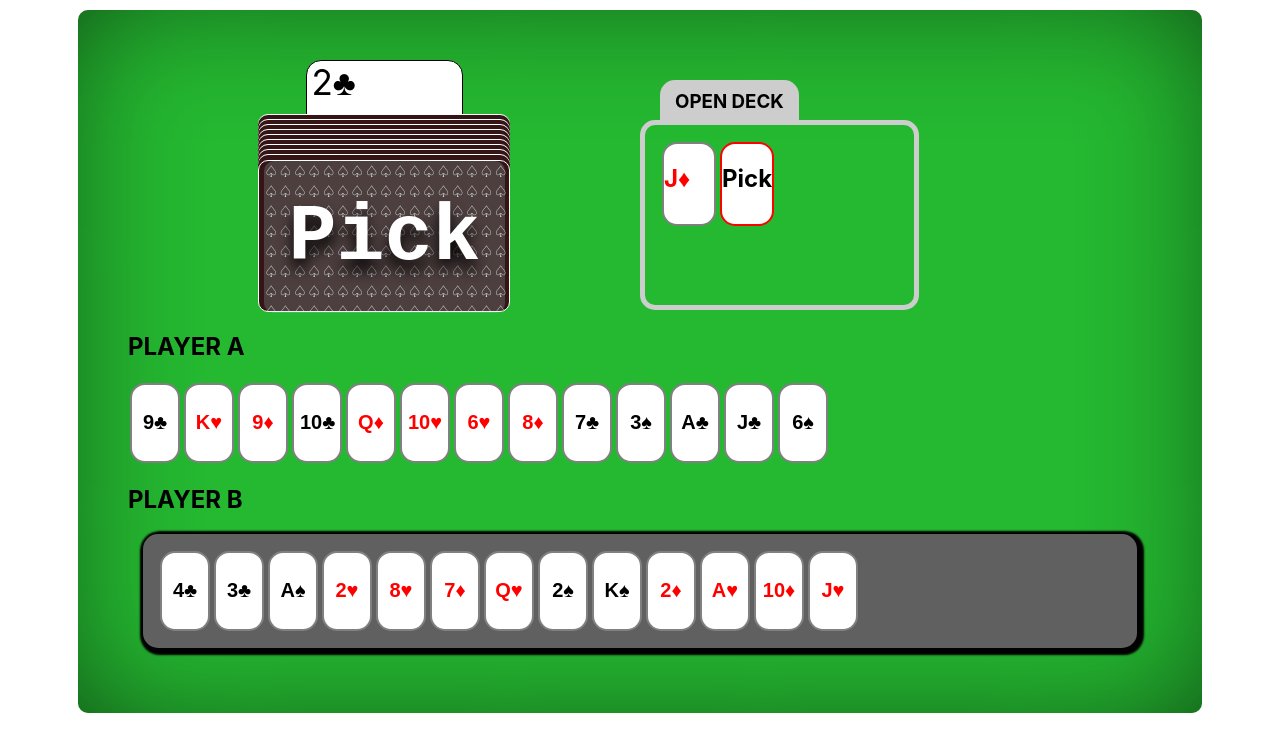
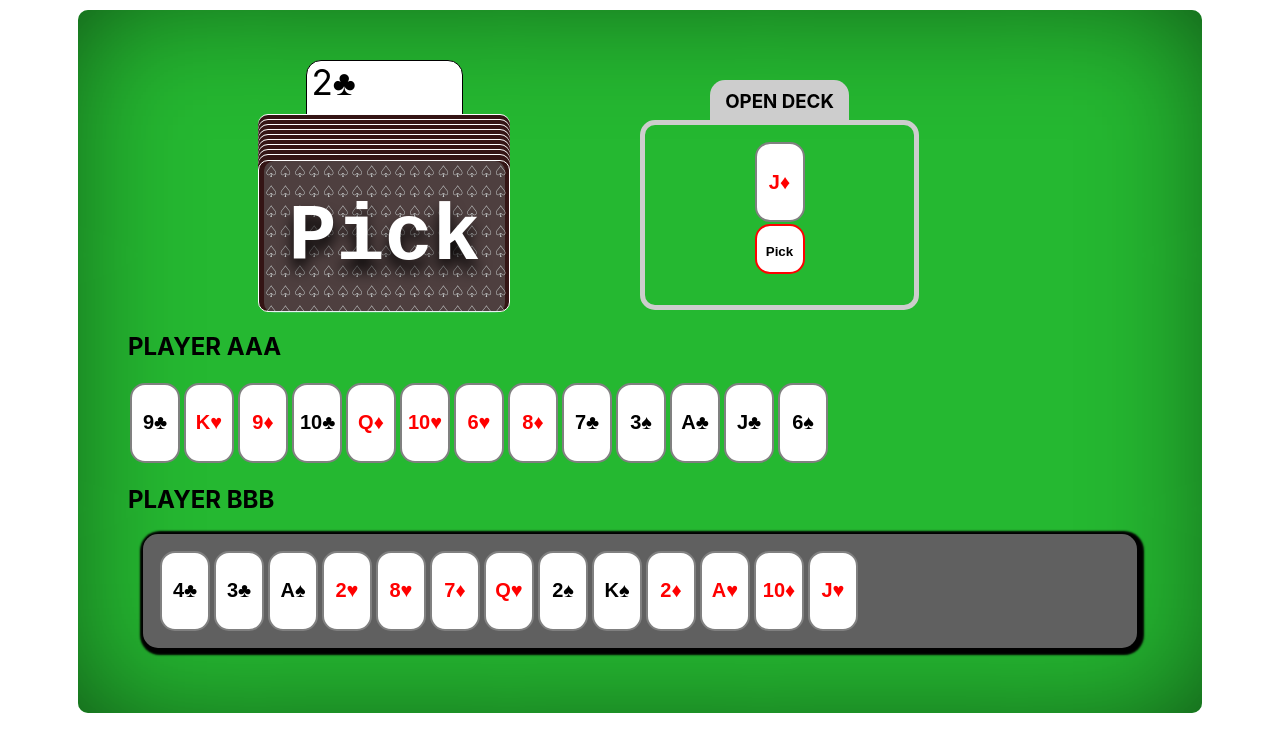
Before and after one commit to Vijaysreekar4994/rummy, a React (Create React App) app in the folder 13cards/: page / in a window 1280 px wide. Both pictures are taken after a click on the button "Player A". Shown: the top 752 px of the page. Built offline with nearby package versions, Linux system fonts and the light colour scheme.

Commit message:
update player view with custom component

```diff
--- a/13cards/package.json
+++ b/13cards/package.json
@@ -6,9 +6,14 @@
     "@testing-library/jest-dom": "^5.16.5",
     "@testing-library/react": "^13.4.0",
     "@testing-library/user-event": "^13.5.0",
+    "cors": "^2.8.5",
+    "express": "^4.18.2",
+    "nodemon": "^2.0.20",
     "react": "^18.2.0",
     "react-dom": "^18.2.0",
+    "react-redux": "^8.0.5",
     "react-scripts": "5.0.1",
+    "redux-thunk": "^2.4.2",
     "web-vitals": "^2.1.4"
   },
   "scripts": {
--- a/13cards/src/cards/Cards.jsx
+++ b/13cards/src/cards/Cards.jsx
@@ -2,9 +2,16 @@ import React, { useEffect, useState } from 'react'
 import './card.css'
 import { CardsAvatar } from '../components/cardSet/CardsAvatar';
 import { OpenDeck } from '../components/openDeck/OpenDeck';
-import { Player } from '../components/player/Player';
+import PlayerView from '../components/playerView/PlayerView';
 
-
+// const CardText = (card) => {
+//     console.log('*******************',card);
+//     let d = card.includes(diamond);
+//     let h = card.includes(heart);
+//     return (
+//         <h2 style={{ color: d || h ? 'red' : '' }}>{card}</h2>
+//     )
+// }
 
 
 export const Cards = () => {
@@ -13,6 +20,7 @@ export const Cards = () => {
     const [playerBSet, setPlayerBSet] = useState([]);
     const [jocker, setJocker] = useState('');
     const [currentPlayer, setCurrentPlayer] = useState('');
+    const [currentPlayerFocus, setCurrentPlayerFocus] = useState(false);
     const [picked, setPicked] = useState();
     const [selectedCards, setSelectedCards] = useState([]);
     const [openCards, setOpenCards] = useState([]);
@@ -32,15 +40,6 @@ export const Cards = () => {
     const heart = '\u2665';// heart '♥' 5 | '♡' 1
     const spade = '\u2660';// spade symbol '♠' 0
     const diamond = '\u2666'; // diamond '♦' 6 | 2
-
-    // const CardText = (card) => {
-    //     console.log('*******************',card);
-    //     let d = card.includes(diamond);
-    //     let h = card.includes(heart);
-    //     return (
-    //         <h2 style={{ color: d || h ? 'red' : '' }}>{card}</h2>
-    //     )
-    // }
 
 
     function generate53cardsSet() {
@@ -74,6 +73,7 @@ export const Cards = () => {
         setJocker(shuffledCards.splice(0, 1));
         setOpenCards(shuffledCards.splice(10, 1));
         setCurrentPlayer(player)
+        // setCurrentPlayerFocus(true)
     };
 
     function handlePick(lastCard) {
@@ -199,7 +199,6 @@ export const Cards = () => {
         }
     };
 
-
     function handleGroupSubset() {
         let set = [];
         if (currentPlayer === 'B') {
@@ -243,8 +242,7 @@ export const Cards = () => {
         }
         handleClearSelection();
     }
-    // console.log('playerBSet', playerBSet);
-    // console.log('playerASet', playerASet);
+
     useEffect(() => {
         generate53cardsSet();
     }, []);
@@ -342,31 +340,43 @@ export const Cards = () => {
                             </>
                         })}
                     </div> */}
-                    {/* <PlayerView
-                        playerName={'PLAYER A'}
+                    {/* {currentPlayer === 'A' ? */}
+                    <PlayerView
+                        style={currentPlayer === 'A' ? focusPlayer : { display: 'flex' }}
+                        playerName={'PLAYER AAA'}
                         currentPlayer={currentPlayer}
                         playerSet={playerASet}
                         selectedCards={selectedCards}
                         setSelectedCards={setSelectedCards}
                     />
+                    {/* : null}
+                    {/* {currentPlayer === 'B' ? */}
                     <PlayerView
-                        playerName={'PLAYER B'}
+                        style={currentPlayer === 'B' ? focusPlayer : { display: 'flex' }}
+                        playerName={'PLAYER BBB'}
                         currentPlayer={currentPlayer}
                         playerSet={playerBSet}
                         selectedCards={selectedCards}
                         setSelectedCards={setSelectedCards}
                     />
-
- */}
-<h2 style={{ marginRight: '25px' }}>PLAYER A</h2>
+                    {/* : null} */}
+                    {selectedCards.length !== 0 &&
+                        <>
+                            <button className='button' onClick={() => handleClearSelection()}>Clear selection</button>
+                            {selectedCards.length >= 2 && <button className='button' onClick={() => handleGroupSubset(currentPlayer)}>Group</button>}
+                            {(selectedCards.length === 1 && picked) && <button className='button' onClick={() => handleDiscard()}>Discard</button>}
+                        </>
+                    }
+                    {/* <hr style={{ height: '5px', border: '5px solid black' }}></hr> */}
+                    {/* **************************************************************
+                    ****************************************************************** */}
+                    {/* <h2 style={{ marginRight: '25px' }}>PLAYER A</h2>
                     <div style={currentPlayer === 'A' ? focusPlayer : { display: 'flex' }}>
                         {playerASet.map((card, id) => {
                             let d = card.includes(diamond);
                             let h = card.includes(heart);
                             return (
                                 <div key={id}>
-                                    {/* card.length !== 0 condition added to not show blank space
-                                if an array is empty in player set */}
                                     {card.length !== 0 ?
                                         <div style={{ display: 'flex' }}>
                                             {playerASet.length !== 13 ?
@@ -381,7 +391,6 @@ export const Cards = () => {
                                                                     <span className="checkmark" />
                                                                 </label> : null}
                                                                 <button className='card'>
-                                                                    {/* <h2>{card}</h2> */}
                                                                     <h2 style={{ color: d || h ? 'red' : '' }}>{card}</h2>
                                                                 </button>
                                                             </div>
@@ -396,12 +405,8 @@ export const Cards = () => {
                                                     </label> : null}
                                                     <div style={{ display: 'flex', flexDirection: 'column' }}>
                                                         <button className='card'>
-                                                            {/* <h2>{card}</h2> */}
                                                             <h2 style={{ color: d || h ? 'red' : '' }}>{card}</h2>
                                                         </button>
-                                                        {/* {(currentPlayer === 'A' && picked) && <button className='discardButton' onClick={() => handleDiscard(card)}>
-                                                            {'Discard'}
-                                                        </button>} */}
                                                     </div>
                                                 </>
                                             }
@@ -418,8 +423,6 @@ export const Cards = () => {
                             let h = card.includes(heart);
                             return (
                                 <div key={id}>
-                                    {/* card.length !== 0 condition added to not show blank space
-                                if an array is empty in player set */}
                                     {card.length !== 0 ?
                                         <div style={{ display: 'flex' }}>
                                             {playerBSet.length !== 13 ?
@@ -434,7 +437,6 @@ export const Cards = () => {
                                                                     <span className="checkmark" />
                                                                 </label> : null}
                                                                 <button className='card'>
-                                                                    {/* <h2>{card}</h2> */}
                                                                     <h2 style={{ color: d || h ? 'red' : '' }}>{card}</h2>
                                                                 </button>
                                                             </div>
@@ -449,12 +451,8 @@ export const Cards = () => {
                                                     </label> : null}
                                                     <div style={{ display: 'flex', flexDirection: 'column' }}>
                                                         <button className='card'>
-                                                            {/* <h2>{card}</h2> */}
                                                             <h2 style={{ color: d || h ? 'red' : '' }}>{card}</h2>
                                                         </button>
-                                                        {/* {(currentPlayer === 'B' && picked) && <button className='discardButton' onClick={() => handleDiscard(card)}>
-                                                            {'Discard'}
-                                                        </button>} */}
                                                     </div>
                                                 </>
                                             }
@@ -463,19 +461,16 @@ export const Cards = () => {
                                 </div>
                             )
                         })}
-                    </div>
+                    </div> */}
 
 
 
                 </>
             }
-            {selectedCards.length !== 0 &&
-                <>
-                    <button className='button' onClick={() => handleClearSelection()}>Clear selection</button>
-                    {selectedCards.length >= 2 && <button className='button' onClick={() => handleGroupSubset(currentPlayer)}>Group</button>}
-                    {(selectedCards.length === 1 && picked) && <button className='button' onClick={() => handleDiscard()}>Discard</button>}
-                </>
-            }
         </>
     )
 };
+
+{/* {(currentPlayer === 'A' && picked) && <button className='discardButton' onClick={() => handleDiscard(card)}>
+                                                            {'Discard'}
+                                                        </button>} */}
--- a/13cards/src/cards/card.css
+++ b/13cards/src/cards/card.css
@@ -46,12 +46,15 @@
 .pickFromAllCardsButton {
     border: 2px solid red;
     border-radius: 15px;
-    height: 80px;
+    height: 50px;
     width: 50px;
     background-color: rgb(255, 255, 255);
-    margin: 2px;
+    /* margin: 2px; */
     cursor: pointer;
+    padding: 0;
 }
+
+
 
 .jockerContainer {
     /* display: flex; */
@@ -63,34 +66,7 @@
     margin-right: 10px;
 }
 
-.openCardsContainerView {
-    display: flex;
-    /* flex-direction: column; */
 
-}
-
-.openCardsContainer {
-    /* background-color: rgb(84, 79, 100); */
-    display: flex;
-    flex-direction: row;
-    flex-wrap: wrap;
-    padding: 15px;
-    border: 5px solid rgb(205, 205, 205);
-    border-radius: 15px;
-    width: 239px;
-    height: 150px;
-    margin-top: 60px;
-}
-
-.openCardsContainerHiddenView {
-    display: flex;
-    border: 5px solid rgb(205, 205, 205);
-    border-radius: 15px;
-    padding: 15px;
-    width: 239px;
-    height: 150px;
-    margin-top: 60px;
-}
 
 .playerAContainer {
     display: flex;
@@ -232,17 +208,6 @@
     transform: rotate(45deg);
 } */
 
-.openDeckView {
-    position: absolute;
-    top: 80px;
-    background-color: rgb(205, 205, 205);
-    line-height: 5px;
-    /* border-radius: 15px; */
-    border-top-left-radius: 15px;
-    border-top-right-radius: 15px;
-    padding-inline: 15px;
-}
-
 .middleSpace {
     width: 40px;
 }
--- a/13cards/src/components/openDeck/OpenDeck.jsx
+++ b/13cards/src/components/openDeck/OpenDeck.jsx
@@ -15,14 +15,14 @@ export const OpenDeck = (props) => {
                 {props.openCards.map((card, id) => {
                       let d = card.includes(diamond);
                       let h = card.includes(heart);
-                    return <div className='card' key={id}>
+                    return <button className='card' key={id}>
                         <h2 style={{ color: d || h ? 'red' : '' }}>{card}</h2>
-                    </div>
+                    </button>
                 })}
                 {(props.currentPlayer && !props.picked) ?
-                    <div className='pickFromAllCardsButton' onClick={() => props.handlePick()}>
-                        <h2>Pick</h2>
-                    </div> :
+                    <button className='pickFromAllCardsButton' onClick={() => props.handlePick()}>
+                        <h4>Pick</h4>
+                    </button> :
                     <div className='card' />
                 }
             </div>
--- a/13cards/src/components/openDeck/openDeck.css
+++ b/13cards/src/components/openDeck/openDeck.css
@@ -0,0 +1,40 @@
+.openCardsContainerView {
+    display: flex;
+    /* flex-direction: column; */
+
+}
+
+.openCardsContainer {
+    /* background-color: rgb(84, 79, 100); */
+    display: flex;
+    flex-direction: column;
+    align-items: center;
+    flex-wrap: wrap;
+    padding: 15px;
+    border: 5px solid rgb(205, 205, 205);
+    border-radius: 15px;
+    width: 239px;
+    height: 150px;
+    margin-top: 60px;
+}
+
+.openCardsContainerHiddenView {
+    display: flex;
+    border: 5px solid rgb(205, 205, 205);
+    border-radius: 15px;
+    padding: 15px;
+    width: 239px;
+    height: 150px;
+    margin-top: 60px;
+}
+
+.openDeckView {
+    position: absolute;
+    top: 80px;
+    background-color: rgb(205, 205, 205);
+    line-height: 5px;
+    /* border-radius: 15px; */
+    border-top-left-radius: 15px;
+    border-top-right-radius: 15px;
+    padding-inline: 15px;
+}
--- a/13cards/src/components/playerView/PlayerView.jsx
+++ b/13cards/src/components/playerView/PlayerView.jsx
@@ -1,23 +1,4 @@
-const PlayerView = (props) => {
-
-    const focusPlayerA = {
-        boxShadow: '2px 2px 2px 5px black',
-        backgroundColor: '#606060',
-        display: 'flex',
-        borderRadius: '15px',
-        flexWrap: 'wrap',
-        padding: '15px',
-        margin: '15px'
-    };
-    const focusPlayerB = {
-        boxShadow: '2px 2px 2px 5px black',
-        backgroundColor: '#606060',
-        display: 'flex',
-        borderRadius: '15px',
-        flexWrap: 'wrap',
-        padding: '15px',
-        margin: '15px'
-    };
+export default function PlayerView(props) {
 
     const club = '\u2663';// club '♣' 3 |'♧' 7
     const heart = '\u2665';// heart '♥' 5 | '♡' 1
@@ -41,9 +22,7 @@ const PlayerView = (props) => {
     return (
         <>
             <h2 style={{ marginRight: '25px' }}>{props.playerName}</h2>
-            <div style={{display:'flex'}}
-            // style={props.currentPlayer === 'A' ? focusPlayerA : focusPlayerB}
-            >
+            <div style={props.style}>
                 {props.playerSet.map((card, id) => {
                     let d = card.includes(diamond);
                     let h = card.includes(heart);
@@ -60,12 +39,11 @@ const PlayerView = (props) => {
                                                 let h = card.includes(heart);
                                                 return (
                                                     <div key={sIndex}>
-                                                        {props.currentPlayer === 'A' ? <label className="container">
+                                                        <label className="container">
                                                             <input className='inputSelected' type='checkbox' onChange={(e) => handleSelect(e.target.checked, card)} />
                                                             <span className="checkmark" />
-                                                        </label> : null}
+                                                        </label>
                                                         <button className='card'>
-                                                            {/* <h2>{card}</h2> */}
                                                             <h2 style={{ color: d || h ? 'red' : '' }}>{card}</h2>
                                                         </button>
                                                     </div>
@@ -74,18 +52,14 @@ const PlayerView = (props) => {
                                             <div className="middleSpace"></div>
                                         </> :
                                         <>
-                                            {props.currentPlayer === 'A' ? <label className="container">
+                                            <label className="container">
                                                 <input className='inputSelected' type='checkbox' onChange={(e) => handleSelect(e.target.checked, card)} />
                                                 <span className="checkmark" />
-                                            </label> : null}
+                                            </label>
                                             <div style={{ display: 'flex', flexDirection: 'column' }}>
                                                 <button className='card'>
-                                                    {/* <h2>{card}</h2> */}
                                                     <h2 style={{ color: d || h ? 'red' : '' }}>{card}</h2>
                                                 </button>
-                                                {/* {(currentPlayer === 'A' && picked) && <button className='discardButton' onClick={() => handleDiscard(card)}>
-                                                            {'Discard'}
-                                                        </button>} */}
                                             </div>
                                         </>
                                     }
```
Also changed, not shown: 13cards/src/data/index.js (added), 1 other file (tests, documents, lock files or other folders). Lines whose indentation alone changed are shown as unchanged.
